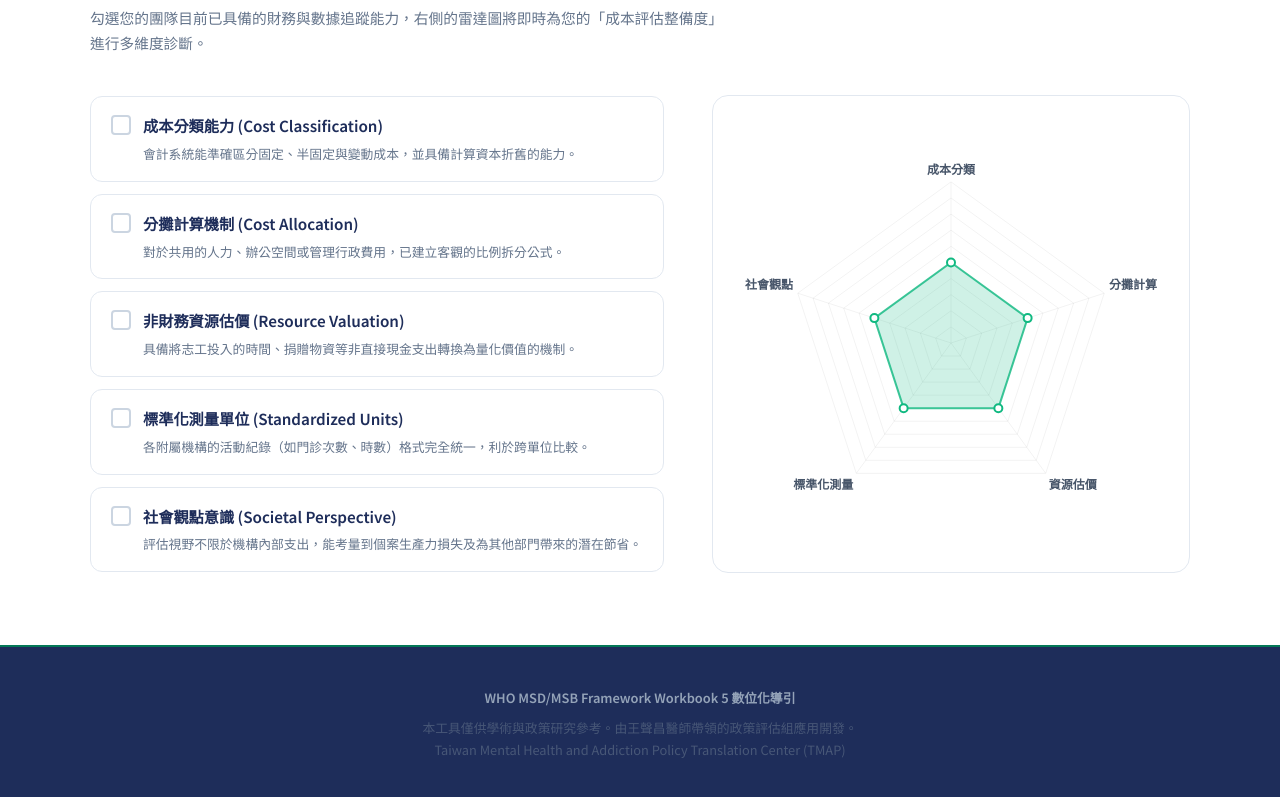
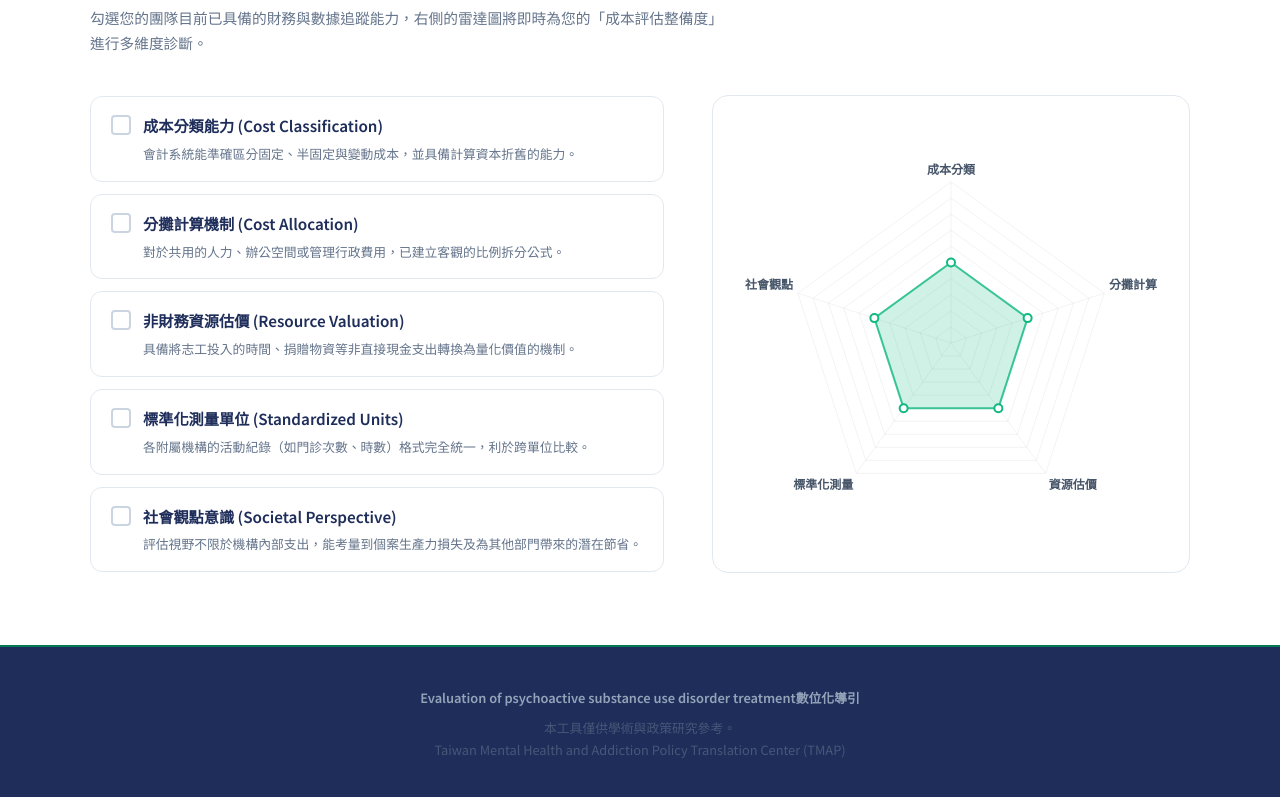
Before and after one commit to FocusCTWu/my-html-page-open, a plain HTML site: page WHO_MSD_MSB_Guide/workbook-5-detail.html in a window 1280 px wide. Shown: the part 2690-3487 px from the top of the page. Drawn offline with nearby package versions, Linux system fonts and the light colour scheme.

Commit message:
Update workbook-5-detail.html

```diff
--- a/WHO_MSD_MSB_Guide/workbook-5-detail.html
+++ b/WHO_MSD_MSB_Guide/workbook-5-detail.html
@@ -454,9 +454,9 @@
 </section>
 
 <footer>
-  <p><strong>WHO MSD/MSB Framework Workbook 5 數位化導引</strong></p>
+  <p><strong>Evaluation of psychoactive substance use disorder treatment數位化導引</strong></p>
   <p style="margin-top:.5rem;opacity:.6;">
-    本工具僅供學術與政策研究參考。由王聲昌醫師帶領的政策評估組應用開發。<br>
+    本工具僅供學術與政策研究參考。<br>
     Taiwan Mental Health and Addiction Policy Translation Center (TMAP)
   </p>
 </footer>
```
